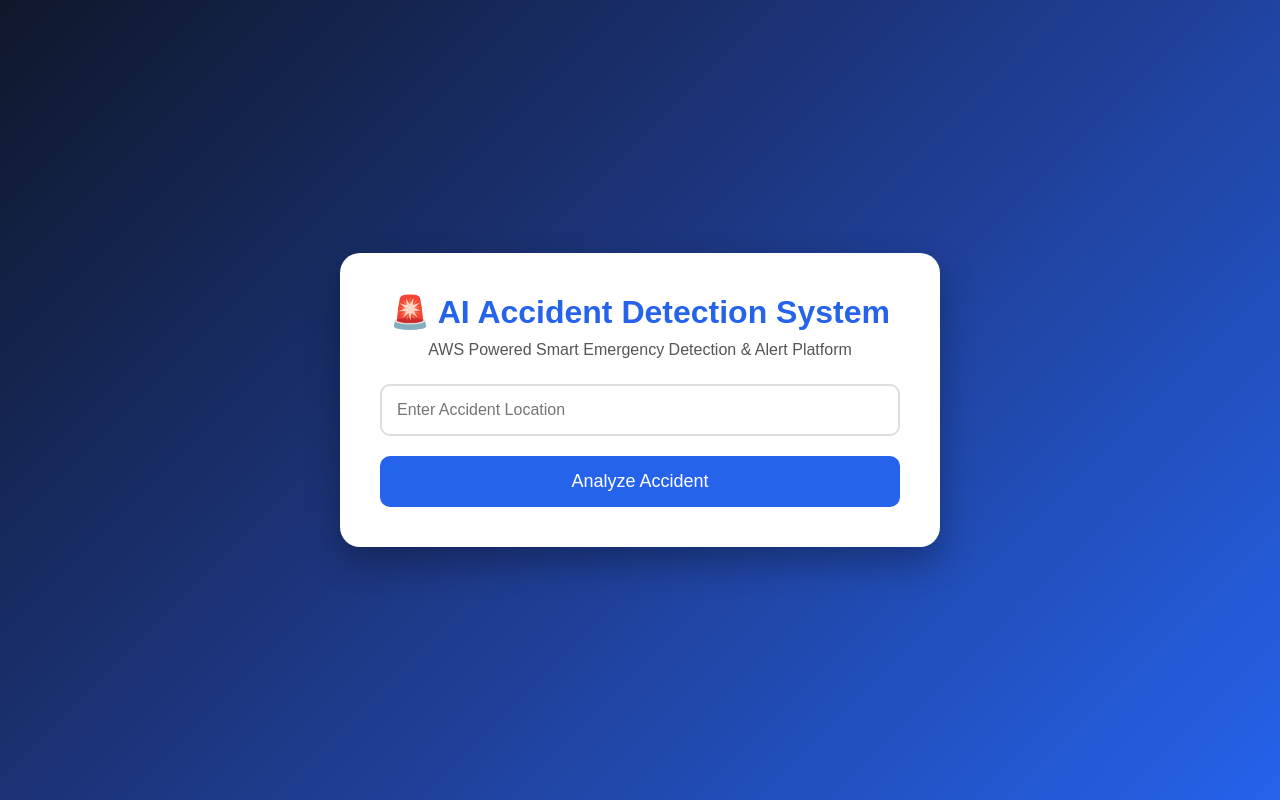
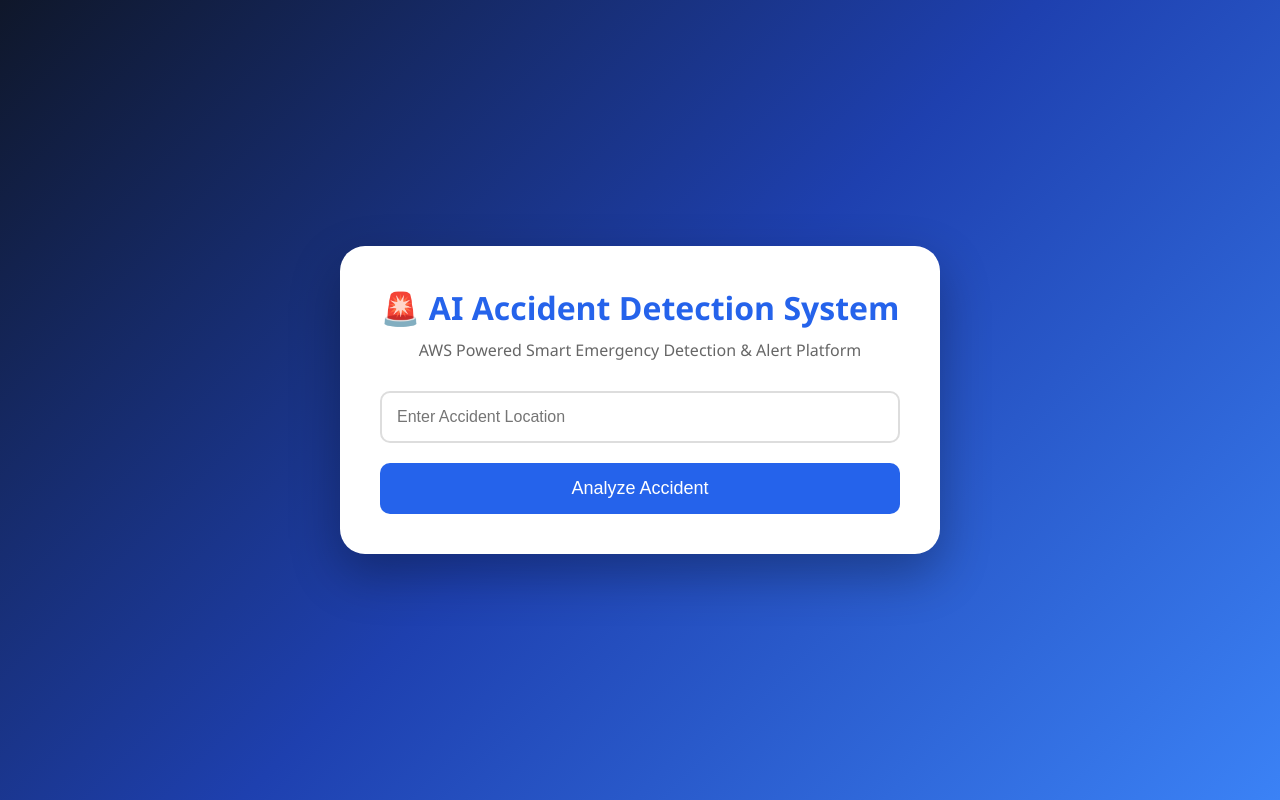
Before and after one commit to Vaibhavthete12/aws-ai-accident-detection-system, a React (Create React App) app in the folder frontend/: page / in a window 1280 px wide. Built offline with nearby package versions, Linux system fonts and the light colour scheme.

Commit message:
Update App.css

```diff
--- a/frontend/src/App.css
+++ b/frontend/src/App.css
@@ -1,85 +1,80 @@
-* {
-  margin: 0;
-  padding: 0;
-  box-sizing: border-box;
+*{
+  margin:0;
+  padding:0;
+  box-sizing:border-box;
 }
 
-body {
-  font-family: Arial, sans-serif;
+body{
+  font-family: 'Segoe UI', sans-serif;
 }
 
-.container {
-  min-height: 100vh;
-  background: linear-gradient(
+.container{
+  min-height:100vh;
+  display:flex;
+  justify-content:center;
+  align-items:center;
+  background:linear-gradient(
     135deg,
     #0f172a,
-    #1e3a8a,
-    #2563eb
+    #1e40af,
+    #3b82f6
   );
-
-  display: flex;
-  justify-content: center;
-  align-items: center;
 }
 
-.card {
-  width: 600px;
-  background: white;
-  padding: 40px;
-  border-radius: 20px;
-  box-shadow: 0px 15px 35px rgba(0,0,0,0.3);
-  text-align: center;
+.card{
+  width:600px;
+  background:white;
+  padding:40px;
+  border-radius:25px;
+  text-align:center;
+  box-shadow:0 20px 50px rgba(0,0,0,0.3);
 }
 
-.card h1 {
-  color: #2563eb;
-  margin-bottom: 10px;
+.card h1{
+  color:#2563eb;
+  margin-bottom:10px;
 }
 
-.subtitle {
-  color: #555;
-  margin-bottom: 25px;
+.subtitle{
+  color:#666;
+  margin-bottom:30px;
 }
 
-input {
-  width: 100%;
-  padding: 15px;
-  border: 2px solid #ddd;
-  border-radius: 10px;
-  margin-bottom: 20px;
-  font-size: 16px;
+input{
+  width:100%;
+  padding:15px;
+  border:2px solid #ddd;
+  border-radius:10px;
+  font-size:16px;
+  margin-bottom:20px;
 }
 
-button {
-  width: 100%;
-  padding: 15px;
-  background: #2563eb;
-  color: white;
-  border: none;
-  border-radius: 10px;
-  font-size: 18px;
-  cursor: pointer;
-  transition: 0.3s;
+button{
+  width:100%;
+  padding:15px;
+  border:none;
+  border-radius:10px;
+  background:#2563eb;
+  color:white;
+  font-size:18px;
+  cursor:pointer;
+  transition:0.3s;
 }
 
-button:hover {
-  background: #1d4ed8;
+button:hover{
+  background:#1d4ed8;
+  transform:scale(1.03);
 }
 
-.result {
-  margin-top: 25px;
-  background: #f8fafc;
-  border-radius: 15px;
-  padding: 20px;
-  text-align: left;
+.result{
+  margin-top:25px;
+  background:#f8fafc;
+  border-radius:15px;
+  padding:20px;
+  text-align:left;
 }
 
-.result h2 {
-  color: #2563eb;
-  margin-bottom: 15px;
+.result h2{
+  color:#2563eb;
+  margin-bottom:15px;
 }
-
-.info p {
-  margin: 10px 0;
-  font-size: 17px;
-}
```
